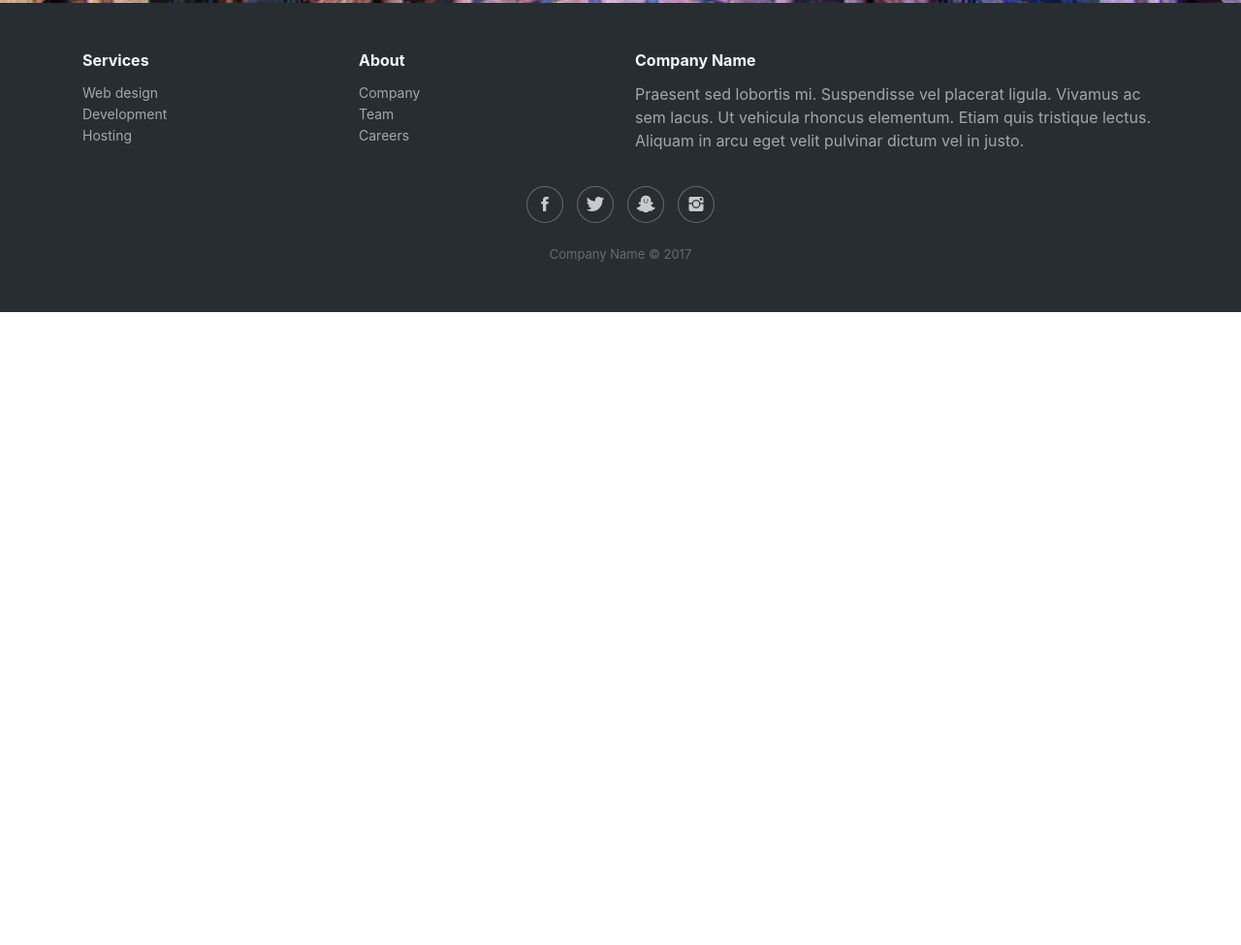
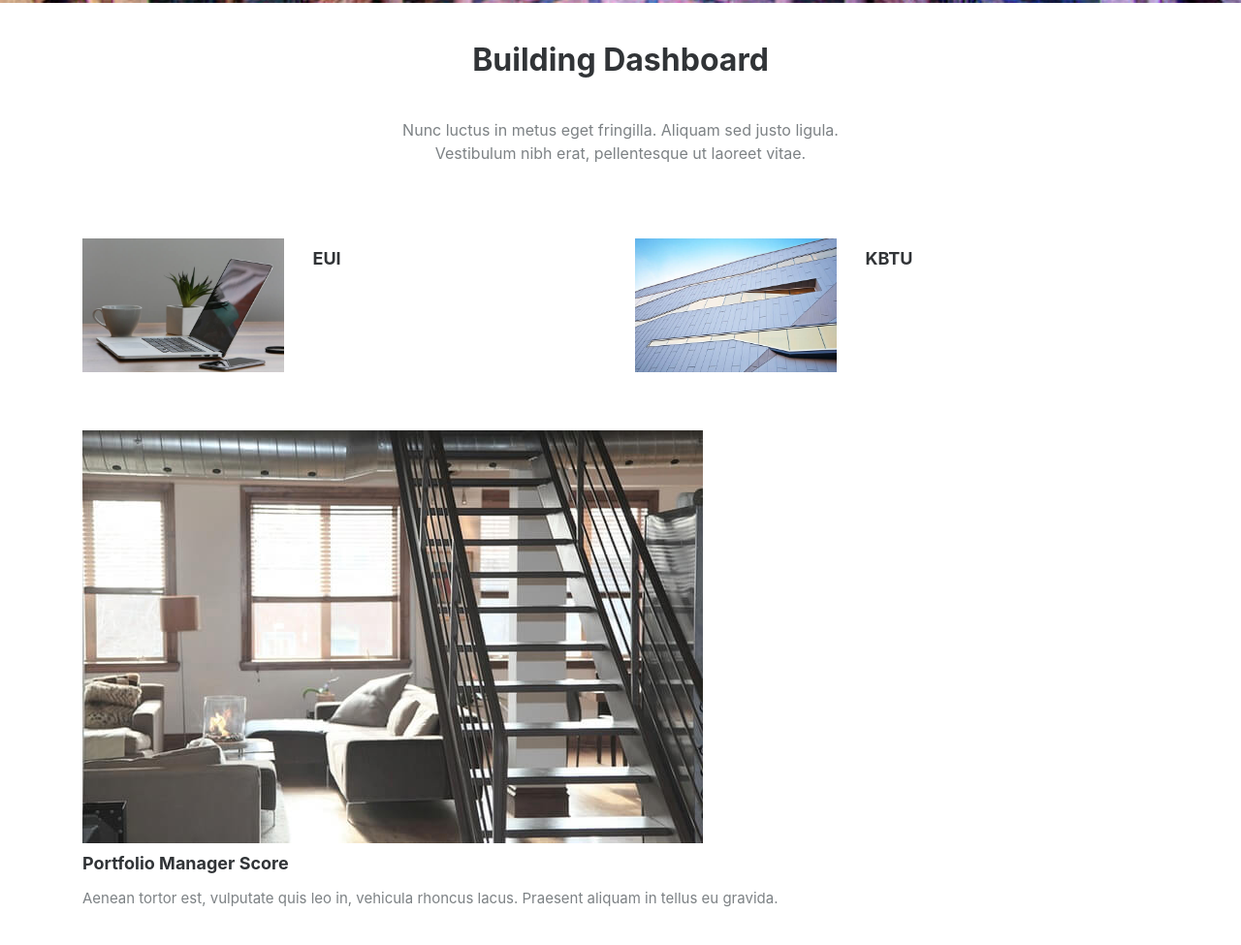
Before and after one commit to PlanetHackathon/AEGB, a plain HTML site: page public/index.html in a window 1280 px wide. Shown: the part 825-1800 px from the top of the page at 97% size. Before the commit the page ends 1147 px from the top, so only its background shows below. Drawn offline with Linux system fonts and the light colour scheme; files whose address does not match are found by name.

Commit message:
updated server.js, input dashboard area for measures.html

```diff
--- a/public/index.html
+++ b/public/index.html
@@ -29,6 +29,43 @@
                 </form><a class="btn btn-light action-button" role="button" href="#">Action </a></div>
         </div>
     </nav><img src="assets/img/capital.jpg" width="100%" height="75%" style="display:block;">
+    <div class="projects-horizontal">
+        <div class="container">
+            <div class="intro">
+                <h2 class="text-center">Building Dashboard</h2>
+                <p class="text-center">Nunc luctus in metus eget fringilla. Aliquam sed justo ligula. Vestibulum nibh erat, pellentesque ut laoreet vitae. </p>
+            </div>
+            <div class="row projects">
+                <div class="col-sm-6 item">
+                    <div class="row">
+                        <div class="col-md-12 col-lg-5"><a href="#"><img class="img-fluid" src="assets/img/desk.jpg"></a></div>
+                        <div class="col">
+                            <h3 class="name">EUI</h3>
+                            <img src=""/>
+                        </div>
+                    </div>
+                </div>
+                <div class="col-sm-6 item">
+                    <div class="row">
+                        <div class="col-md-12 col-lg-5"><a href="#"><img class="img-fluid" src="assets/img/building.jpg"></a></div>
+                        <div class="col">
+                            <h3 class="name">KBTU</h3>
+                            <img src=""/>
+                        </div>
+                    </div>
+                </div>
+                <div class="col-sm-12 item">
+                    <div class="row">
+                        <div class="col-sm-12"><a href="#"><img class="img-fluid" src="assets/img/loft.jpg"></a></div>
+                        <div class="col">
+                            <h3 class="name">Portfolio Manager Score</h3>
+                            <p class="description">Aenean tortor est, vulputate quis leo in, vehicula rhoncus lacus. Praesent aliquam in tellus eu gravida.</p>
+                        </div>
+                    </div>
+                </div>
+            </div>
+        </div>
+    </div>
     <div class="footer-dark">
         <footer>
             <div class="container">
```
Also changed, not shown: public/images/water.jpg (added), 1 other file.
